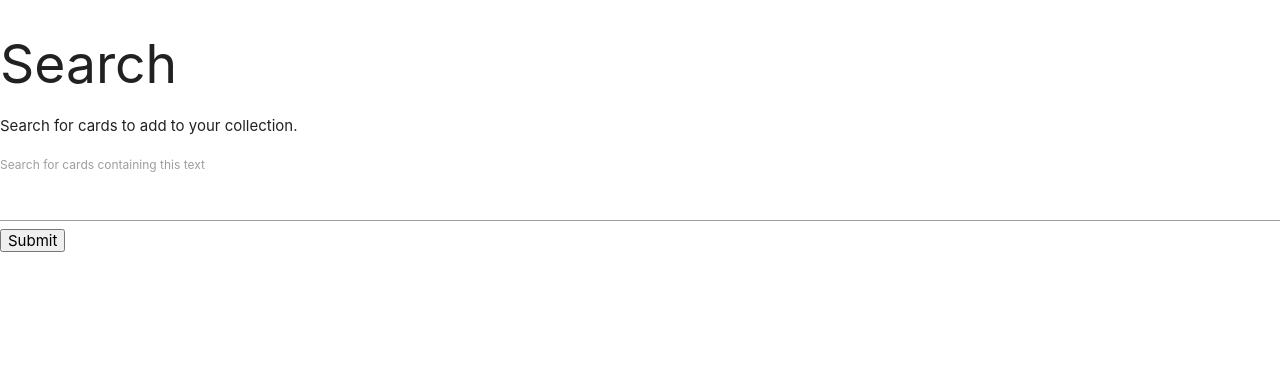
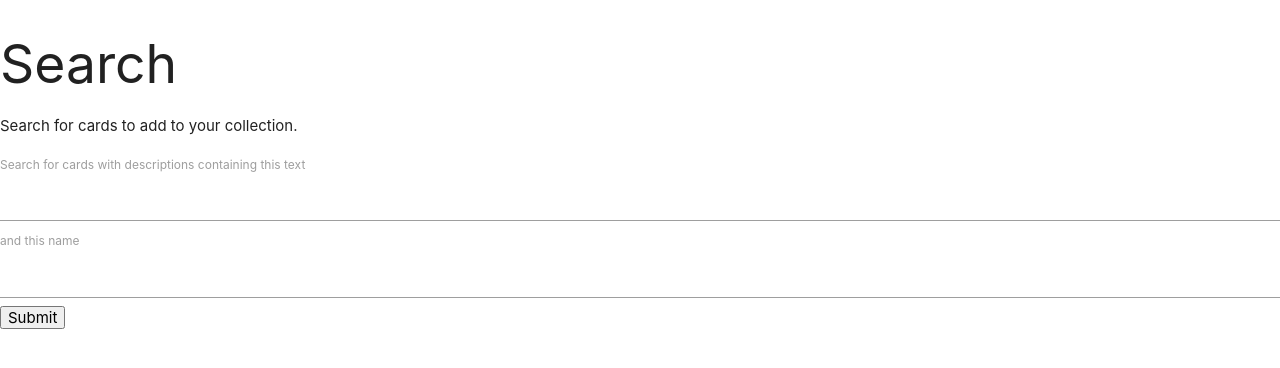
Before and after one commit to themagicianking/pokemon-tcg-collection, a Flask app: page / in a window 1280 px wide. Shown: the part 23-391 px from the top of the page. Run offline with Flask 3, Linux system fonts and the light colour scheme; data that the repository does not hold is empty; some libraries are stand-ins or nearby versions.

Commit message:
Added one more complex search query to utilize two searches.

```diff
--- a/app.py
+++ b/app.py
@@ -74,13 +74,20 @@ def main():
             "CREATE VIRTUAL TABLE IF NOT EXISTS cardsearch USING FTS5(id,name,stage,energytype,image,text)"
         )
         c.execute("INSERT INTO cardsearch SELECT * FROM cardset")
-        search = request.form.get("search")
+        desc = request.form.get("desc")
+        name = request.form.get("name")
         # stage = request.form.get("stage")
         # energy_type = request.form.get("energy_type")
         # conn = sqlite3.connect("pokemon.db")
         # conn.row_factory = sqlite3.Row
         # c = conn.cursor()
-        c.execute("SELECT * FROM cardsearch WHERE cardsearch MATCH (?)", (search,))
+        c.execute(
+            "SELECT * FROM cardsearch WHERE text MATCH (?) AND name MATCH (?)",
+            (
+                desc,
+                name,
+            ),
+        )
         results = [dict(row) for row in c.fetchall()]
         conn.close()
     else:
--- a/templates/base.html
+++ b/templates/base.html
@@ -24,8 +24,10 @@
       <h2>Search</h2>
       <p>Search for cards to add to your collection.</p>
       <form action="/" method="POST">
-        <label for "search">Search for cards containing this text</label>
-        <input name="search" type="text" id="search" />
+        <label for "search">Search for cards with descriptions containing this text</label>
+        <input name="desc" type="search" id="desc" required/>
+        <label for "name">and this name</label>
+        <input name="name" type="search" id="name" required>
         <!-- <label for="search">Select a card stage:</label
         ><select name="stage" id="stage">
           <option value="Basic">Basic</option>
```
Also changed, not shown: README.md, pokemon.db.
